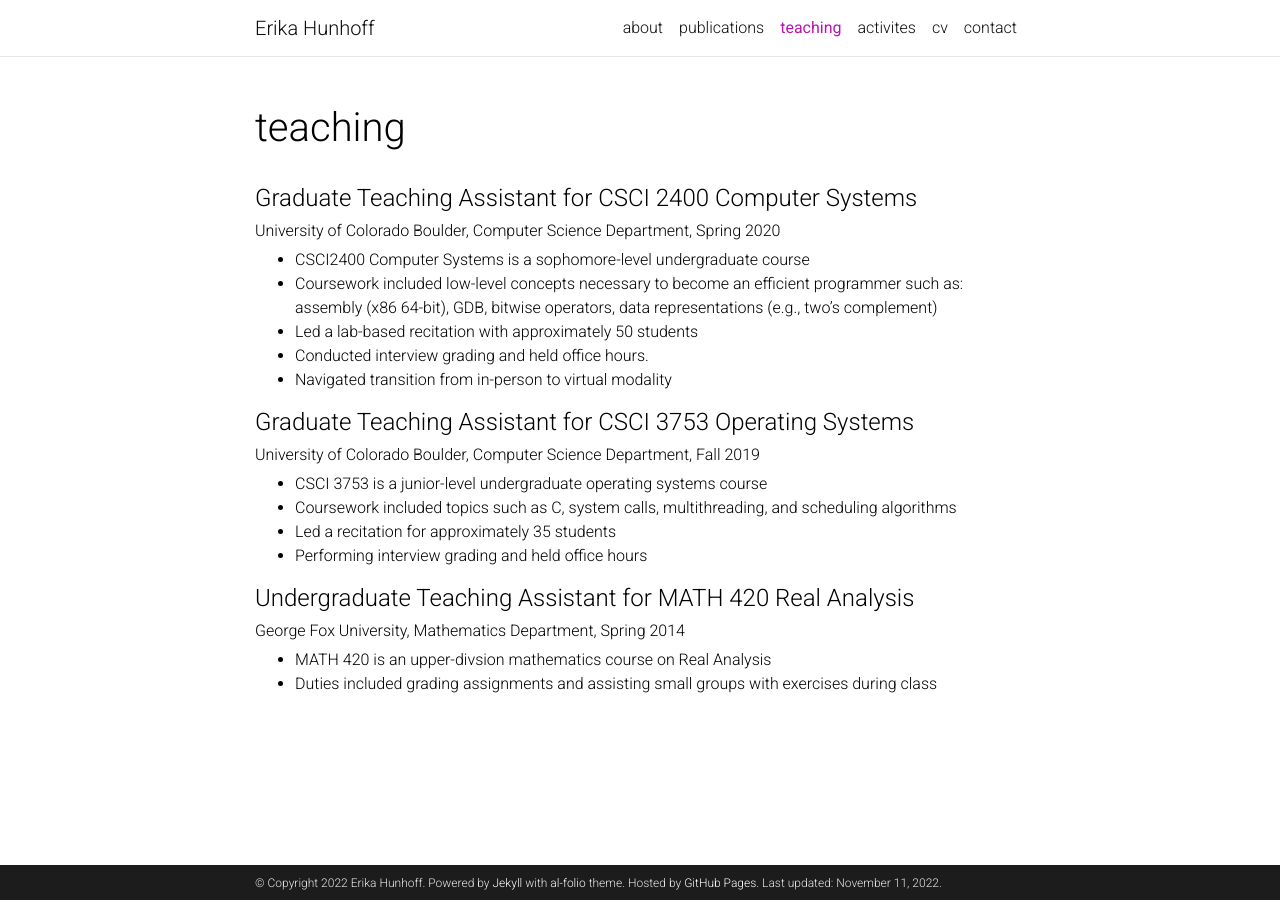
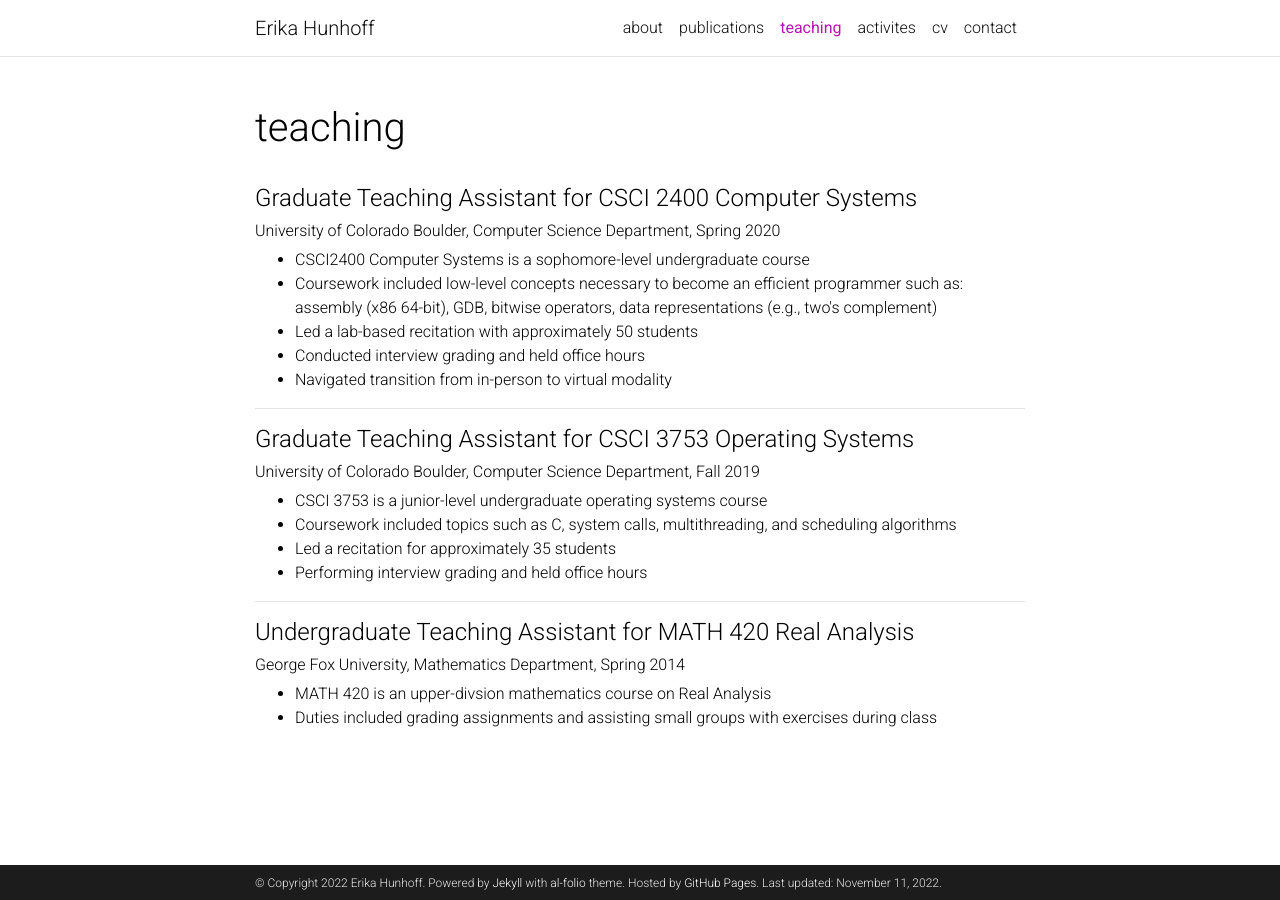
Before and after one commit to hunhoffe/hunhoffe.github.io, a Jekyll site: the page built from _pages/teaching.md, in a window 1280 px wide. Built offline with Jekyll 4.4.1, drawn with Linux system fonts in a browser that asks for light colours; comment, search, counter and statistics services are not loaded; a style sheet for code colours, icons or effects is not loaded.

Commit message:
Started adding news announcements, fix teaching format

```diff
--- a/_pages/teaching.md
+++ b/_pages/teaching.md
@@ -11,22 +11,32 @@ socials: true
 #### Graduate Teaching Assistant for CSCI 2400 Computer Systems
 ###### University of Colorado Boulder, Computer Science Department, Spring 2020
 
-* CSCI2400 Computer Systems is a sophomore-level undergraduate course
-* Coursework included low-level concepts necessary to become an efficient programmer such as: assembly (x86 64-bit), GDB, bitwise operators, data representations (e.g., two's complement)
-* Led a lab-based recitation with approximately 50 students
-* Conducted interview grading and held office hours.
-* Navigated transition from in-person to virtual modality
+<ul>
+    <li>CSCI2400 Computer Systems is a sophomore-level undergraduate course</li>
+    <li>Coursework included low-level concepts necessary to become an efficient programmer such as: assembly (x86 64-bit), GDB, bitwise operators, data representations (e.g., two's complement)</li>
+    <li>Led a lab-based recitation with approximately 50 students</li>
+    <li>Conducted interview grading and held office hours</li>
+    <li>Navigated transition from in-person to virtual modality</li>
+</ul>
+
+***
 
 #### Graduate Teaching Assistant for CSCI 3753 Operating Systems
 ###### University of Colorado Boulder, Computer Science Department, Fall 2019
 
-* CSCI 3753 is a junior-level undergraduate operating systems course
-* Coursework included topics such as C, system calls, multithreading, and scheduling algorithms
-* Led a recitation for approximately 35 students
-* Performing interview grading and held office hours
+<ul>
+    <li>CSCI 3753 is a junior-level undergraduate operating systems course</li>
+    <li>Coursework included topics such as C, system calls, multithreading, and scheduling algorithms</li>
+    <li>Led a recitation for approximately 35 students</li>
+    <li>Performing interview grading and held office hours</li>
+</ul>
+
+***
 
 #### Undergraduate Teaching Assistant for MATH 420 Real Analysis
 ###### George Fox University, Mathematics Department, Spring 2014
 
-* MATH 420 is an upper-divsion mathematics course on Real Analysis
-* Duties included grading assignments and assisting small groups with exercises during class
+<ul>
+    <li>MATH 420 is an upper-divsion mathematics course on Real Analysis</li>
+    <li>Duties included grading assignments and assisting small groups with exercises during class</li>
+</ul>
```
Also changed, not shown: _news/announcement_1.md (+2 -2 lines), _news/announcement_2.md (+3 -27 lines), _news/announcement_3.md (+2 -2 lines), _news/announcement_4.md (added, +7 -0 lines), 3 other files.
